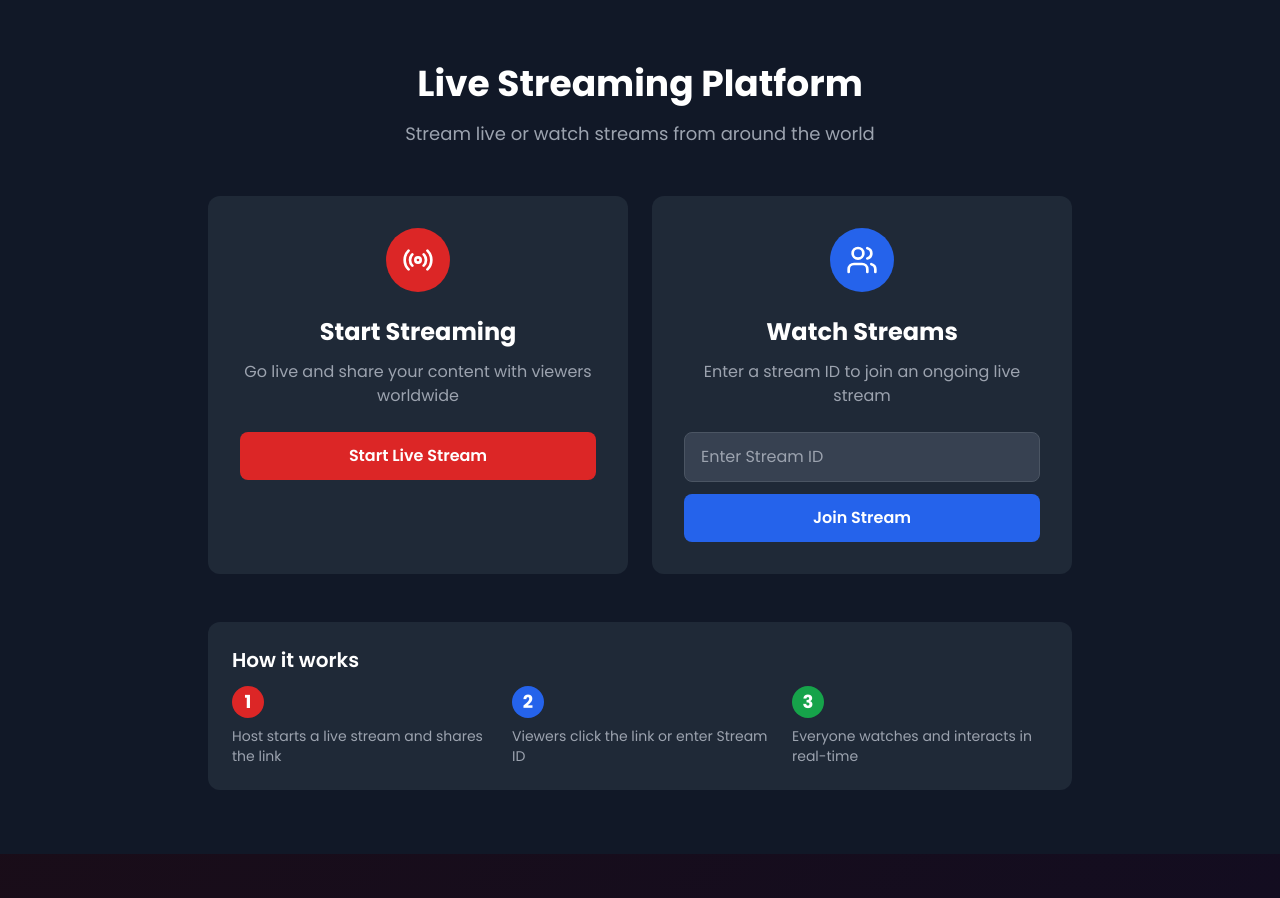
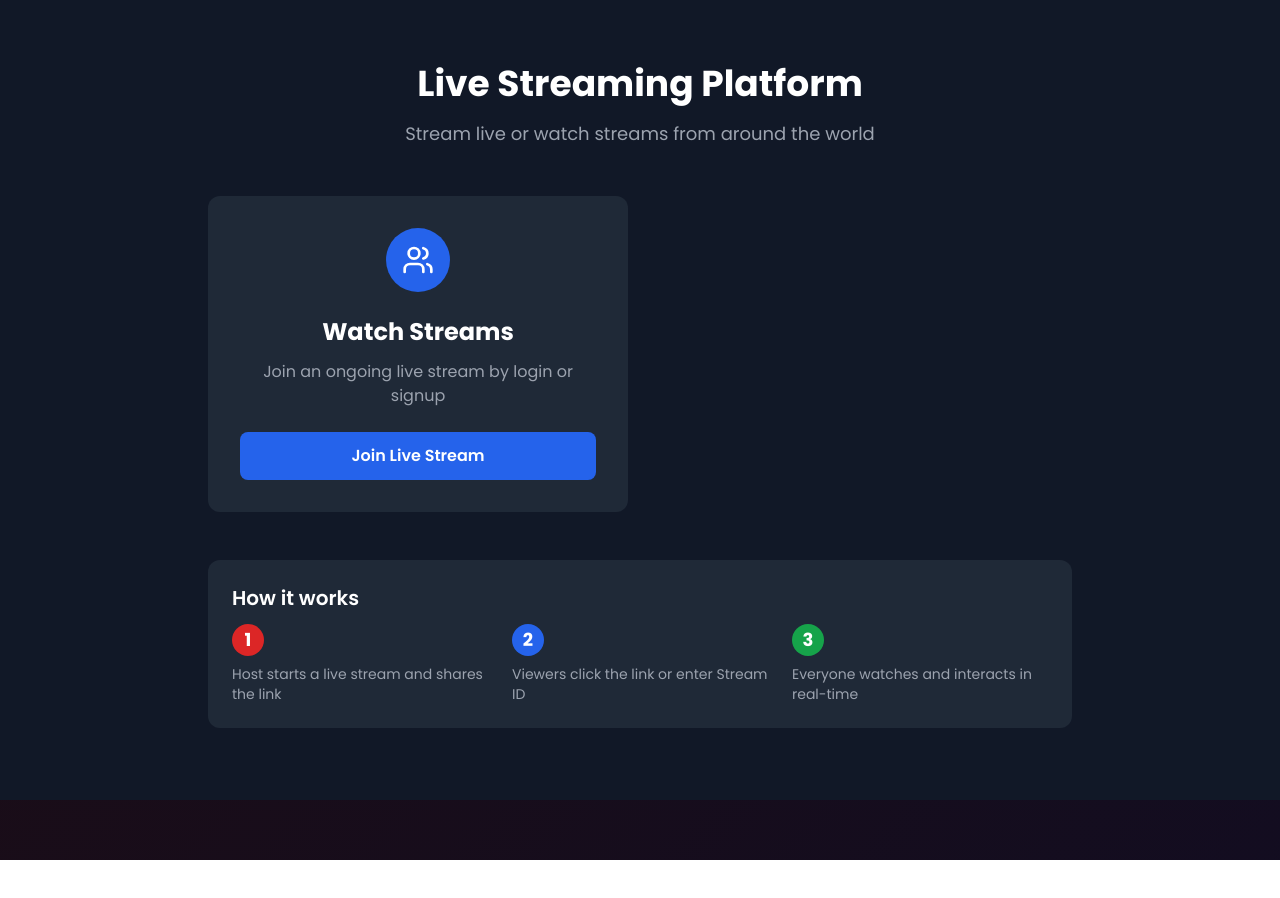
Before and after one commit to SaqibWaheed135/StreamMall, a React (Vite) app in the folder frontend/: page /watch/1 in a window 1280 px wide. Shown: the top 898 px of the page. After the commit the page ends 860 px from the top, so only its background shows below. Built offline with nearby package versions, Linux system fonts and the light colour scheme.

Commit message:
Updated Live stream functionality completely

```diff
--- a/frontend/src/pages/LiveStreamRouter.jsx
+++ b/frontend/src/pages/LiveStreamRouter.jsx
@@ -87,50 +87,19 @@ const LiveStreamRouter = () => {
         <div className="grid md:grid-cols-2 gap-6">
           {/* Host Card */}
           <div className="bg-gray-800 rounded-xl p-8 hover:bg-gray-750 transition-colors">
-            <div className="w-16 h-16 bg-red-600 rounded-full flex items-center justify-center mb-6 mx-auto">
-              <Radio className="w-8 h-8" />
-            </div>
-            <h2 className="text-2xl font-bold mb-3 text-center">Start Streaming</h2>
-            <p className="text-gray-400 mb-6 text-center">
-              Go live and share your content with viewers worldwide
-            </p>
-            <button
-              onClick={handleStartHosting}
-              className="w-full bg-red-600 hover:bg-red-700 py-3 rounded-lg font-semibold transition-colors"
-            >
-              Start Live Stream
-            </button>
-          </div>
-
-          {/* Viewer Card */}
-          <div className="bg-gray-800 rounded-xl p-8 hover:bg-gray-750 transition-colors">
             <div className="w-16 h-16 bg-blue-600 rounded-full flex items-center justify-center mb-6 mx-auto">
               <Users className="w-8 h-8" />
             </div>
             <h2 className="text-2xl font-bold mb-3 text-center">Watch Streams</h2>
             <p className="text-gray-400 mb-6 text-center">
-              Enter a stream ID to join an ongoing live stream
+              Join an ongoing live stream by login or signup
             </p>
-            <div className="space-y-3">
-              <input
-                type="text"
-                placeholder="Enter Stream ID"
-                onChange={(e) => setStreamId(e.target.value)}
-                onKeyPress={(e) => {
-                  if (e.key === 'Enter' && streamId) {
-                    handleJoinAsViewer(streamId);
-                  }
-                }}
-                className="w-full bg-gray-700 border border-gray-600 rounded-lg px-4 py-3 focus:outline-none focus:border-blue-500"
-              />
-              <button
-                onClick={() => streamId && handleJoinAsViewer(streamId)}
-                disabled={!streamId}
-                className="w-full bg-blue-600 hover:bg-blue-700 disabled:bg-gray-600 disabled:cursor-not-allowed py-3 rounded-lg font-semibold transition-colors"
-              >
-                Join Stream
-              </button>
-            </div>
+            <button
+              onClick={handleStartHosting}
+             className="w-full bg-blue-600 hover:bg-blue-700 disabled:bg-gray-600 disabled:cursor-not-allowed py-3 rounded-lg font-semibold transition-colors"
+            >
+              Join Live Stream
+            </button>
           </div>
         </div>
 
```
